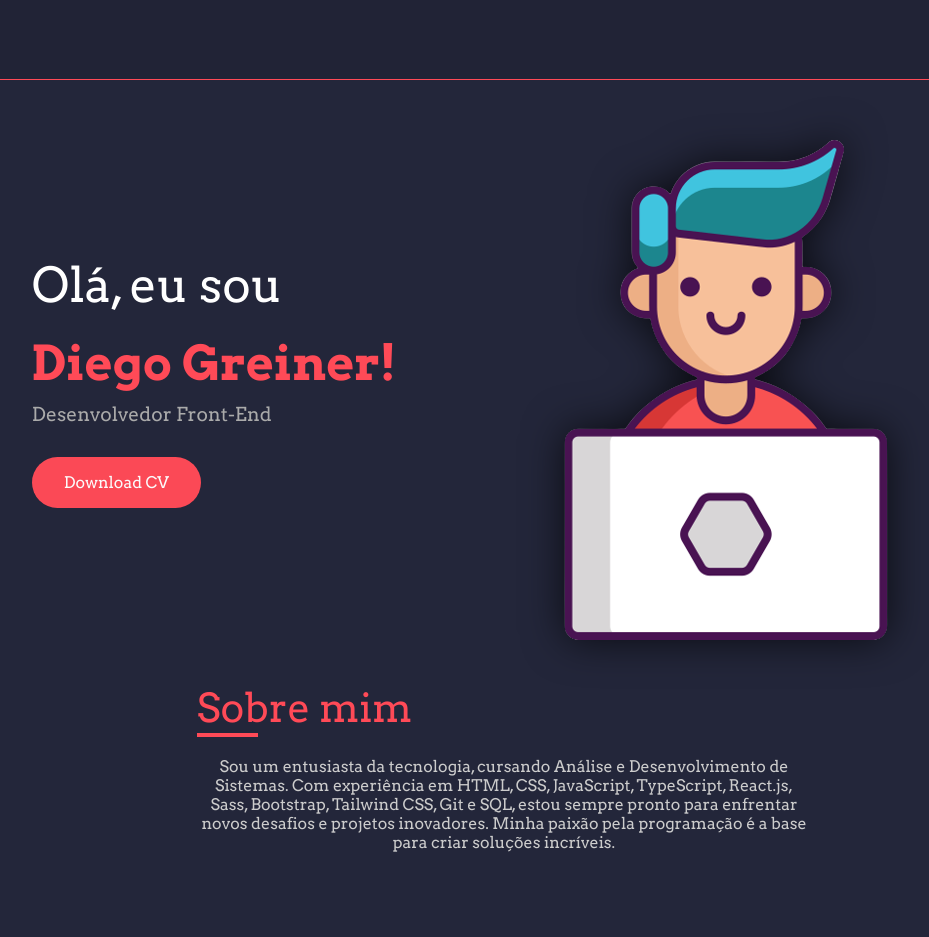
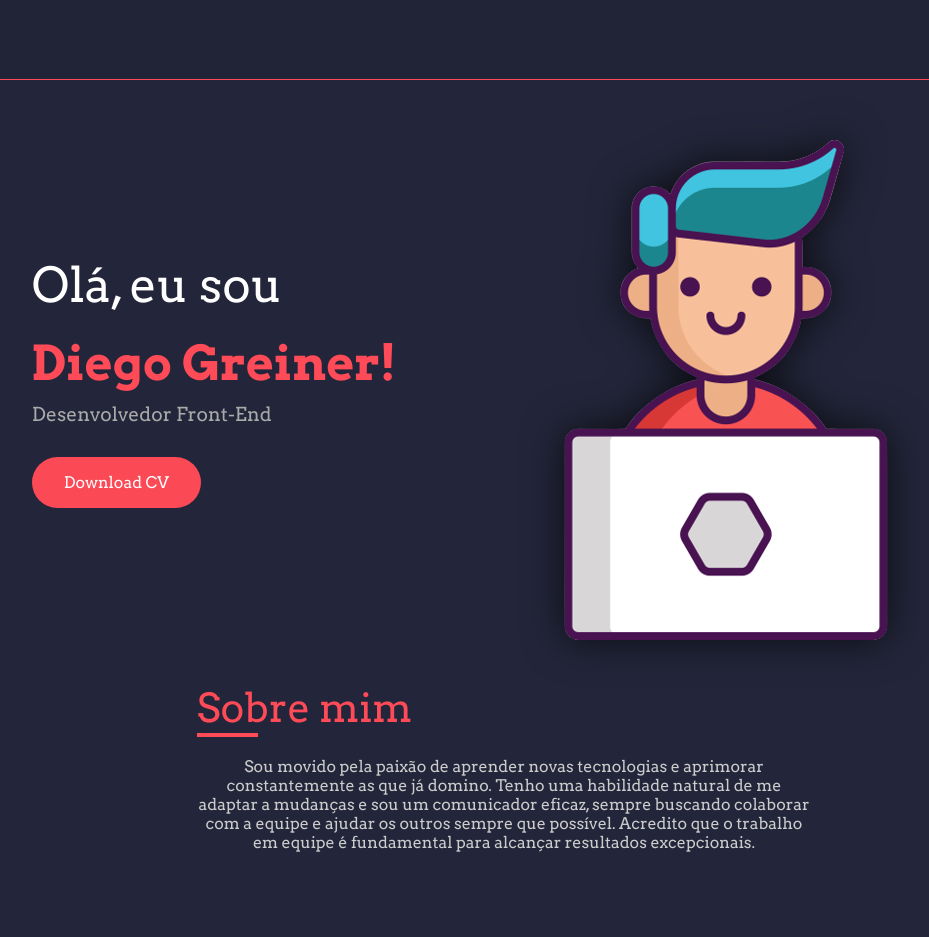
Before and after one commit to diegogreiner/dev, a React (Vite) app: page / in a window 1280 px wide. Shown: the top 937 px of the page, without its empty margins (136-1065 px from the left). Built offline with nearby package versions, Linux system fonts and the light colour scheme.

Commit message:
Port - #005

```diff
--- a/src/components/Aboutme.tsx
+++ b/src/components/Aboutme.tsx
@@ -27,7 +27,17 @@ export const Aboutme = () => {
             </h1>
           </div>
           <p className="aboutme-text-desc animate-container">
-            Sou um entusiasta da tecnologia, cursando Análise e Desenvolvimento de Sistemas. Com experiência em HTML, CSS, JavaScript, TypeScript, React.js, Sass, Bootstrap, Tailwind CSS, Git e SQL, estou sempre pronto para enfrentar novos desafios e projetos inovadores. Minha paixão pela programação é a base para criar soluções incríveis.
+            Sou movido pela paixão de aprender
+            novas tecnologias e aprimorar
+            constantemente as que já domino.
+            Tenho uma habilidade natural de me
+            adaptar a mudanças e sou um
+            comunicador eficaz, sempre buscando
+            colaborar com a equipe e ajudar os
+            outros sempre que possível. Acredito
+            que o trabalho em equipe é
+            fundamental para alcançar resultados
+            excepcionais.
           </p>
         </div>
       </div>
```
